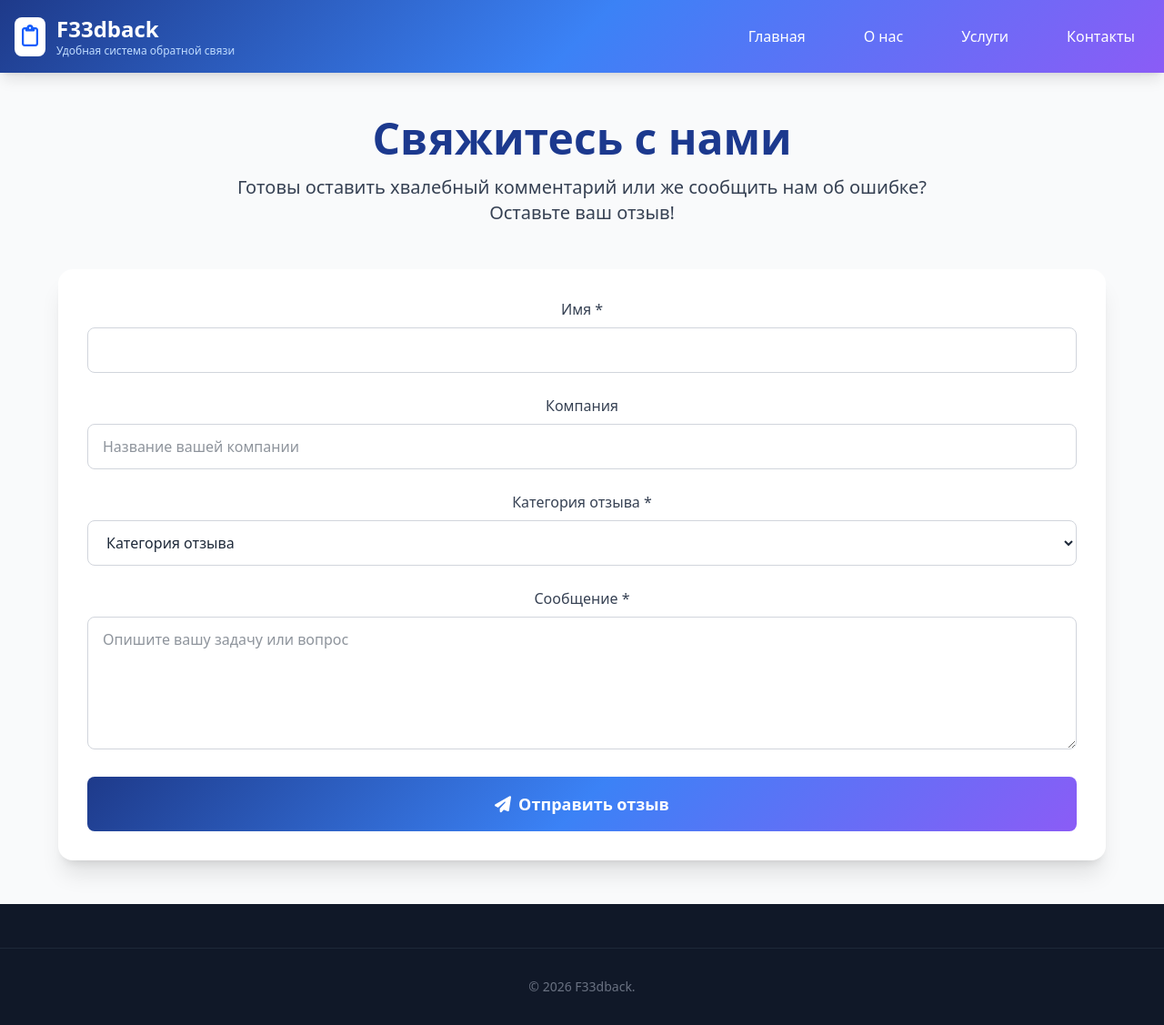
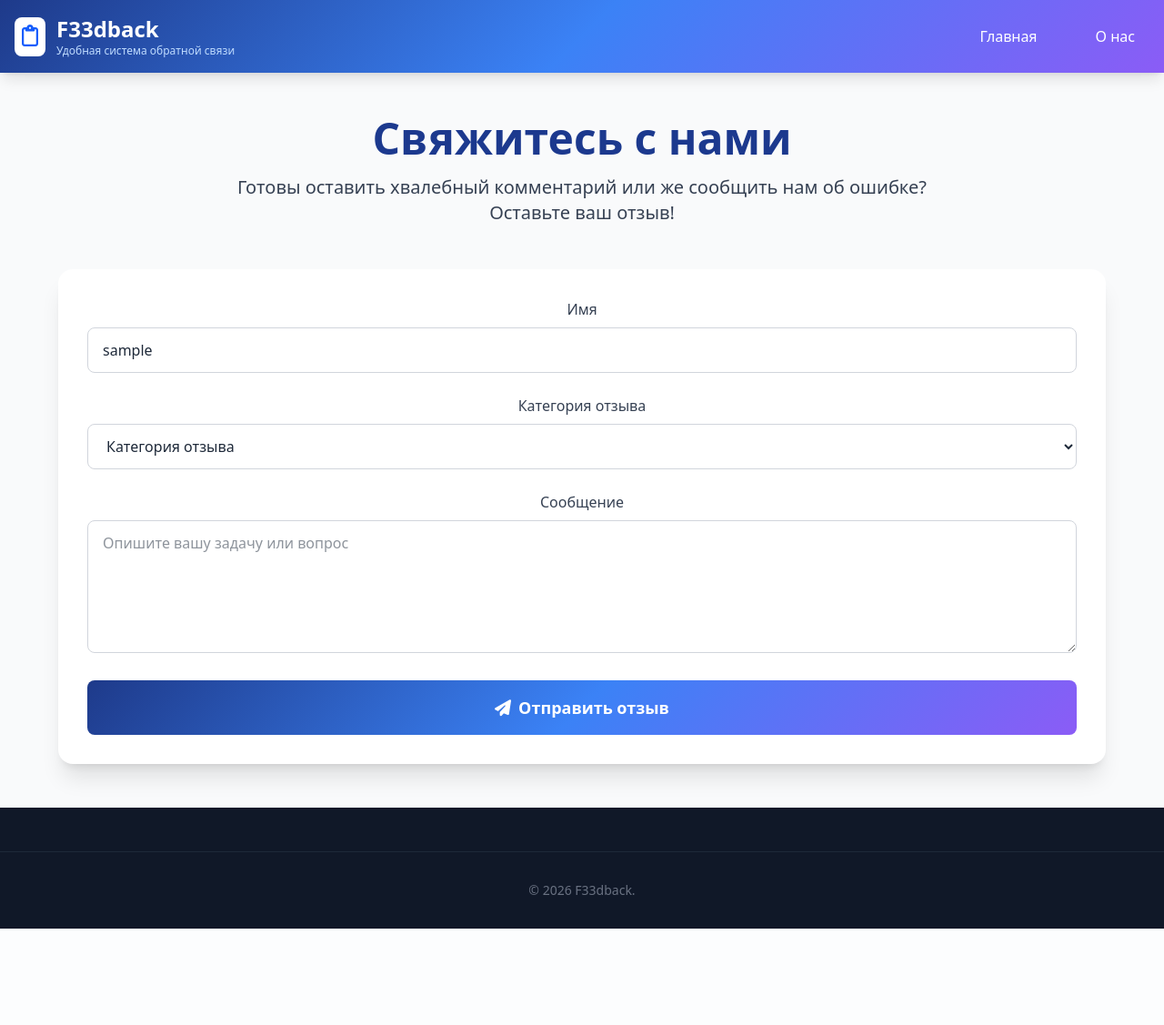
Before and after one commit to kontrama/feedback-system, a Flask app: page /feedback in a window 1280 px wide. Shown: the whole page at 91% size. After the commit the page ends 1021 px from the top, so only its background shows below. Run offline with Flask 3, Linux system fonts and the light colour scheme; the visitor is signed in with stand-in values (Sample User, id 1).

Commit message:
updated feedback.html

```diff
--- a/templates/feedback.html
+++ b/templates/feedback.html
@@ -3,7 +3,7 @@
 <head>
     <meta charset="UTF-8" />
     <meta name="viewport" content="width=device-width, initial-scale=1.0" />
-    <title>Feedback</title>
+    <title>F33dback</title>
     <script src="https://cdn.jsdelivr.net/npm/@tailwindcss/browser@4"></script>
     <script src="static/script.js"></script>
     <link rel="stylesheet" href="https://cdnjs.cloudflare.com/ajax/libs/font-awesome/6.4.0/css/all.min.css">
@@ -29,8 +29,6 @@
                 <div class="flex flex-wrap justify-center gap-4 md:gap-8">
                     <a href="/" class="px-4 py-2 rounded-lg hover:bg-blue-700 transition-colors">Главная</a>
                     <a href="/about" class="px-4 py-2 rounded-lg hover:bg-blue-700 transition-colors">О нас</a>
-                    <a href="/services" class="px-4 py-2 rounded-lg hover:bg-blue-700 transition-colors">Услуги</a>
-                    <a href="/request" class="px-4 py-2 rounded-lg hover:bg-blue-700 transition-colors">Контакты</a>
                 </div>
             </div>
         </div>
@@ -53,25 +51,18 @@
             <center><div class="animate-on-scroll">
                     <div class="bg-white rounded-2xl shadow-xl p-8">
 
-                        <form class="space-y-6" method="POST" action="{{ url_for('request_form') }}">
+                        <form class="space-y-6" method="POST" action="{{ url_for('feedback_form') }}">
                             <input type="hidden" name="csrf_token" value="{{ csrf_token() }}">
 
                                 <div>
-                                    <label for="firstName" class="block text-gray-700 font-medium mb-2">Имя *</label>
-                                    <input type="text" id="firstName" name="name" required value="{{ session.get('full_name', '') }}"
-                                           class="w-full px-4 py-3 border border-gray-300 rounded-lg focus:outline-none focus:ring-2 focus:ring-blue-500 focus:border-transparent"
-                                           >
+                                    <label for="name" class="block text-gray-700 font-medium mb-2">Имя</label>
+                                    <input type="text" id="name" name="name" required value="{{ session.get('username', '') }}"
+                                           class="w-full px-4 py-3 border border-gray-300 rounded-lg focus:outline-none focus:ring-2
+                                           focus:ring-blue-500 focus:border-transparent">
                                 </div>
 
                             <div>
-                                <label for="company" class="block text-gray-700 font-medium mb-2">Компания</label>
-                                <input type="text" id="company" name="company"
-                                       class="w-full px-4 py-3 border border-gray-300 rounded-lg focus:outline-none focus:ring-2 focus:ring-blue-500 focus:border-transparent"
-                                       placeholder="Название вашей компании">
-                            </div>
-
-                            <div>
-                                <label for="topic" class="block text-gray-700 font-medium mb-2">Категория отзыва *</label>
+                                <label for="topic" class="block text-gray-700 font-medium mb-2">Категория отзыва</label>
                                 <select id="topic" name="topic" required
                                         class="w-full px-4 py-3 border border-gray-300 rounded-lg focus:outline-none focus:ring-2 focus:ring-blue-500 focus:border-transparent">
                                     <option value="" disabled selected>Категория отзыва</option>
@@ -83,7 +74,7 @@
                             </div>
 
                             <div>
-                                <label for="message" class="block text-gray-700 font-medium mb-2">Сообщение *</label>
+                                <label for="message" class="block text-gray-700 font-medium mb-2">Сообщение</label>
                                 <textarea id="message" name="message" rows="5" required
                                           class="w-full px-4 py-3 border border-gray-300 rounded-lg focus:outline-none focus:ring-2 focus:ring-blue-500 focus:border-transparent"
                                           placeholder="Опишите вашу задачу или вопрос"></textarea>
```
